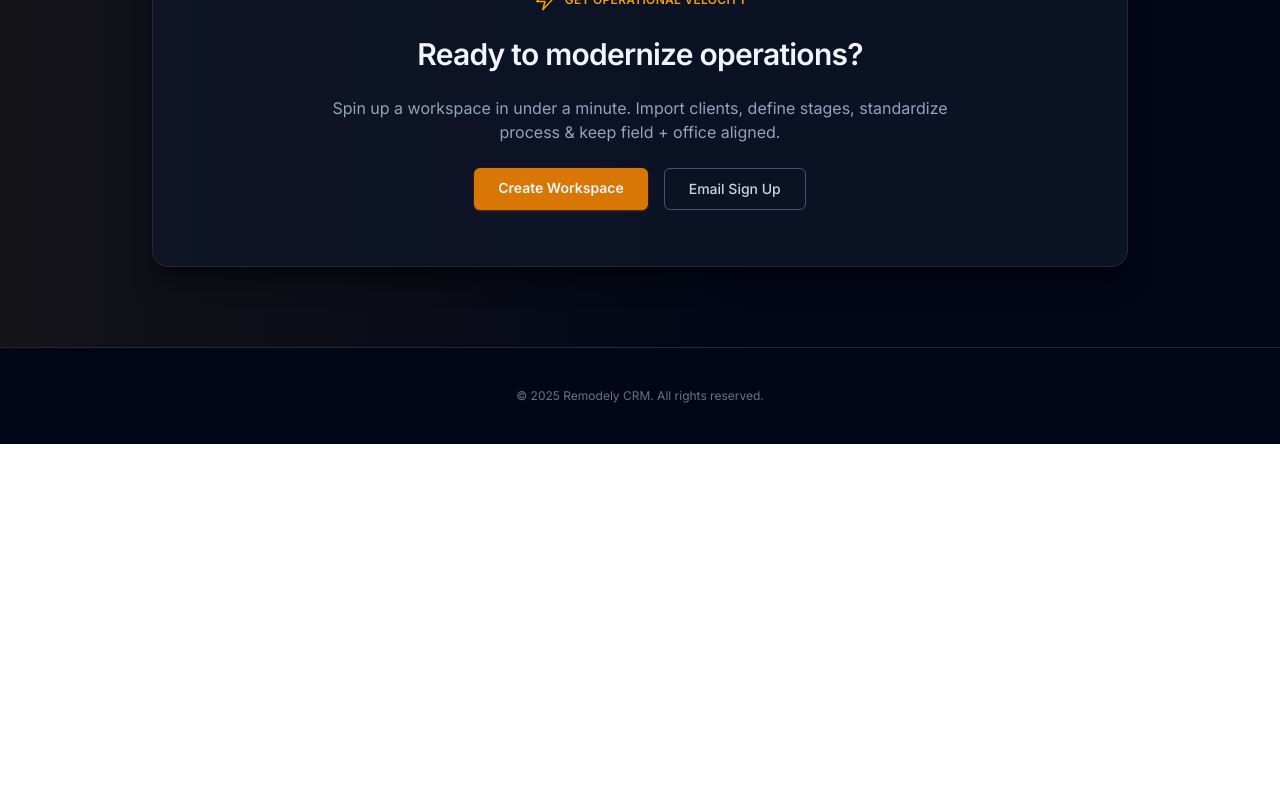
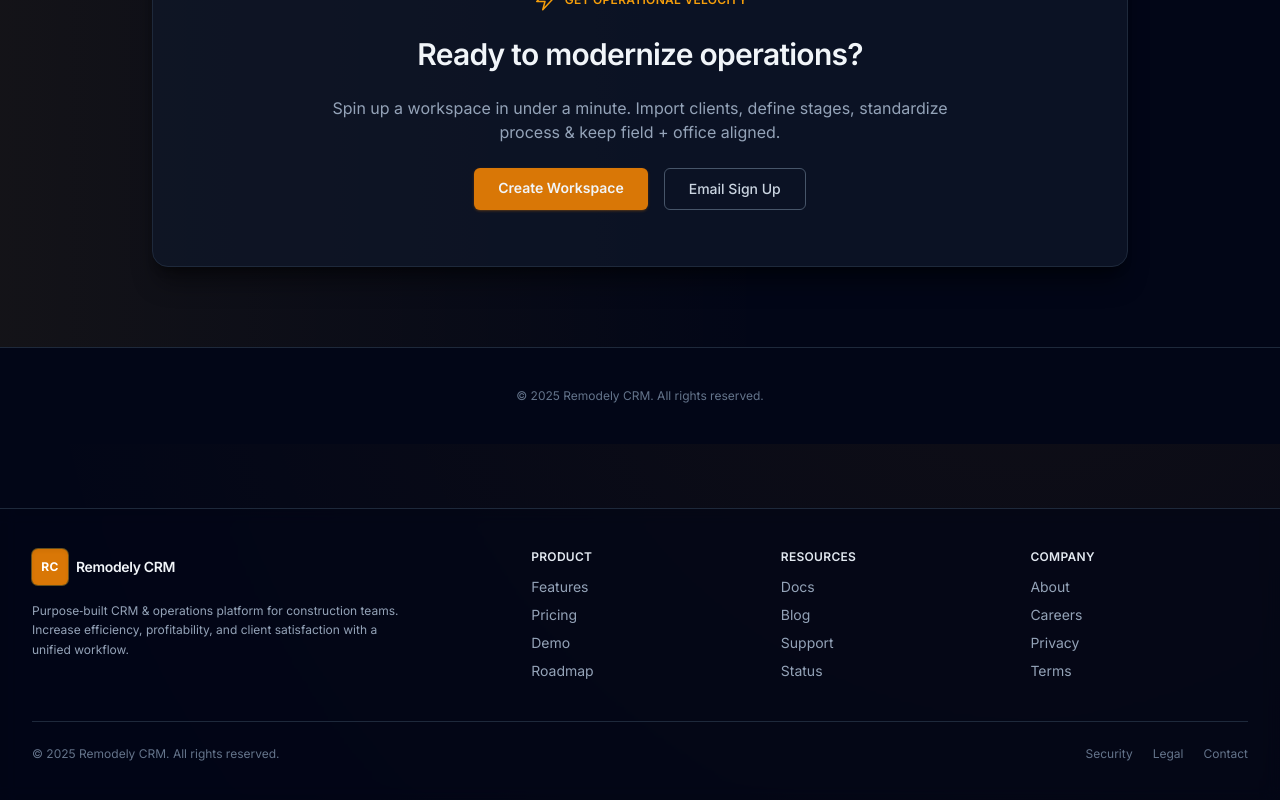
Before and after one commit to SGK112/CRM, a Next.js app in the folder apps/frontend/: page / in a window 1280 px wide. Shown: the part 1116-1916 px from the top of the page. Before the commit the page ends 1560 px from the top, so only its background shows below. Built offline with nearby package versions, Linux system fonts and the light colour scheme.

Commit message:
feat(layout): add dark themed global footer with consistent branding

```diff
--- a/apps/frontend/src/app/layout.tsx
+++ b/apps/frontend/src/app/layout.tsx
@@ -1,7 +1,6 @@
 import './globals.css'
 import { Inter } from 'next/font/google'
 import { Providers } from './providers'
-import React from 'react'
 
 const inter = Inter({ subsets: ['latin'] })
 
@@ -11,33 +10,71 @@
 }
 
 export default function RootLayout({ children }: { children: React.ReactNode }) {
-  // If in future you want to respect system preference, replace forcedDark with logic.
-  const forcedDark = true
-
   return (
-    <html lang="en" className={forcedDark ? 'dark' : ''} suppressHydrationWarning>
-      <head>
-        {/* Ensures proper form control & scrollbar colors */}
-        <meta name="color-scheme" content="dark light" />
-      </head>
-      <body className={`${inter.className} bg-[var(--bg)] text-[var(--text)] min-h-screen`}>
+    <html lang="en">
+      <body className={inter.className + ' bg-slate-950 text-slate-100 antialiased'}>
         <Providers>
-          {children}
+          <div className="flex min-h-screen flex-col">
+            <main className="flex-1">
+              {children}
+            </main>
+            <footer className="mt-16 border-t border-slate-800 bg-slate-950/80 backdrop-blur supports-[backdrop-filter]:bg-slate-950/60">
+              <div className="max-w-7xl mx-auto px-4 sm:px-6 lg:px-8 py-10">
+                <div className="grid grid-cols-2 sm:grid-cols-3 md:grid-cols-5 gap-8 text-sm">
+                  <div className="col-span-2 md:col-span-2">
+                    <div className="flex items-center gap-2 mb-4">
+                      <div className="h-9 w-9 rounded-md bg-amber-600 flex items-center justify-center shadow-inner ring-1 ring-amber-400/40">
+                        <span className="text-xs font-bold tracking-wide text-white">RC</span>
+                      </div>
+                      <span className="font-semibold text-slate-100 tracking-tight">Remodely CRM</span>
+                    </div>
+                    <p className="text-slate-400 text-xs leading-relaxed max-w-sm">
+                      Purpose‑built CRM & operations platform for construction teams. Increase efficiency, profitability, and client satisfaction with a unified workflow.
+                    </p>
+                  </div>
+                  <div>
+                    <h4 className="font-semibold text-slate-200 mb-3 text-xs uppercase tracking-wide">Product</h4>
+                    <ul className="space-y-2 text-slate-400">
+                      <li><a className="hover:text-amber-400 transition-colors" href="/trial">Features</a></li>
+                      <li><a className="hover:text-amber-400 transition-colors" href="/trial#pricing">Pricing</a></li>
+                      <li><a className="hover:text-amber-400 transition-colors" href="/demo">Demo</a></li>
+                      <li><a className="hover:text-amber-400 transition-colors" href="/roadmap">Roadmap</a></li>
+                    </ul>
+                  </div>
+                  <div>
+                    <h4 className="font-semibold text-slate-200 mb-3 text-xs uppercase tracking-wide">Resources</h4>
+                    <ul className="space-y-2 text-slate-400">
+                      <li><a className="hover:text-amber-400 transition-colors" href="/docs">Docs</a></li>
+                      <li><a className="hover:text-amber-400 transition-colors" href="/blog">Blog</a></li>
+                      <li><a className="hover:text-amber-400 transition-colors" href="/support">Support</a></li>
+                      <li><a className="hover:text-amber-400 transition-colors" href="/status">Status</a></li>
+                    </ul>
+                  </div>
+                  <div>
+                    <h4 className="font-semibold text-slate-200 mb-3 text-xs uppercase tracking-wide">Company</h4>
+                    <ul className="space-y-2 text-slate-400">
+                      <li><a className="hover:text-amber-400 transition-colors" href="/about">About</a></li>
+                      <li><a className="hover:text-amber-400 transition-colors" href="/careers">Careers</a></li>
+                      <li><a className="hover:text-amber-400 transition-colors" href="/privacy">Privacy</a></li>
+                      <li><a className="hover:text-amber-400 transition-colors" href="/terms">Terms</a></li>
+                    </ul>
+                  </div>
+                </div>
+                <div className="mt-10 pt-6 border-t border-slate-800 flex flex-col md:flex-row items-center justify-between gap-4">
+                  <p className="text-xs text-slate-500">© {new Date().getFullYear()} Remodely CRM. All rights reserved.</p>
+                  <div className="flex items-center gap-5 text-xs text-slate-500">
+                    <a className="hover:text-amber-400 transition-colors" href="/security">Security</a>
+                    <a className="hover:text-amber-400 transition-colors" href="/legal">Legal</a>
+                    <a className="hover:text-amber-400 transition-colors" href="/contact">Contact</a>
+                  </div>
+                </div>
+              </div>
+            </footer>
+          </div>
         </Providers>
-        {/* Optional script: keep dark class during hydration to avoid flash */}
-        <script
-          dangerouslySetInnerHTML={{
-            __html: `(()=>{document.documentElement.classList.add('dark');})();`
-          }}
-        />
       </body>
     </html>
   )
 }
 
-// ---------------------------------------------
-// Notes:
-// 1. All pages now inherit the dark design tokens defined in globals.css (.dark block).
-// 2. The override mapping .bg-white -> var(--surface-1) keeps legacy components consistent.
-// 3. To add a theme toggle later, manage a data-theme or dark class in localStorage and
-//    remove the forced script above.
+// Note: Dark mode will be applied selectively (scoped) rather than forced globally.
```
